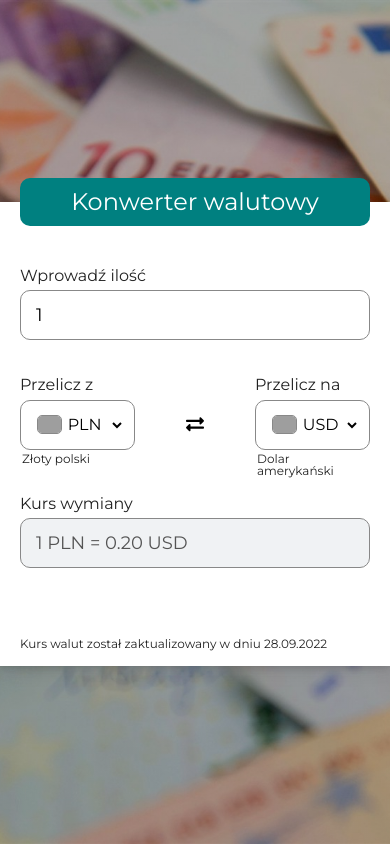
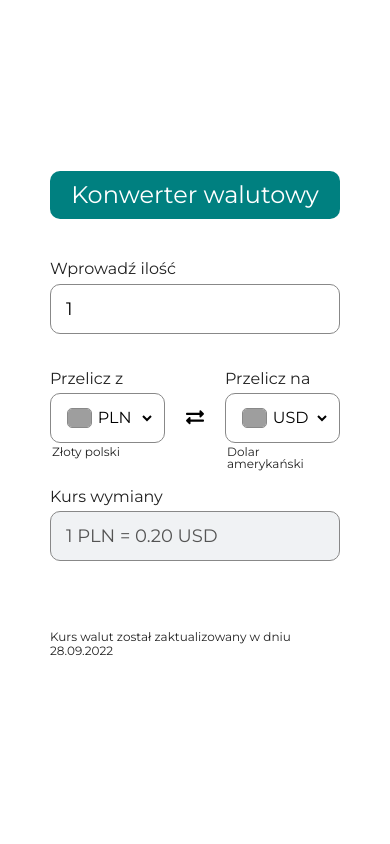
Before and after one commit to lkkolosowski/currency-converter-react, a React (Create React App) app: page / in a window 390 px wide. Built offline with nearby package versions, Linux system fonts and the light colour scheme; grey boxes are pictures that could not be loaded.

Commit message:
changed look of the app in the mobile version

```diff
--- a/src/Form/style.css
+++ b/src/Form/style.css
@@ -13,6 +13,11 @@
 @media screen and (max-width: 399px) {
   .form__fieldset {
     border-radius: 0;
+    box-shadow: none;
+  }
+}
+@media screen and (max-width: 369px) {
+  .form__fieldset {
     padding: 10px 20px;
   }
 }
@@ -102,7 +107,7 @@
   justify-content: space-between;
   flex-wrap: wrap;
 }
-@media screen and (max-width: 319px) {
+@media screen and (max-width: 369px) {
   .form__column {
     flex-direction: column;
   }
--- a/src/index.css
+++ b/src/index.css
@@ -21,3 +21,9 @@ html {
   font-family: "Montserrat", sans-serif;
   background-color: #f0f2f4;
 }
+
+@media screen and (max-width: 399px) {
+  #root {
+    background: #fff;
+  }
+}
```
